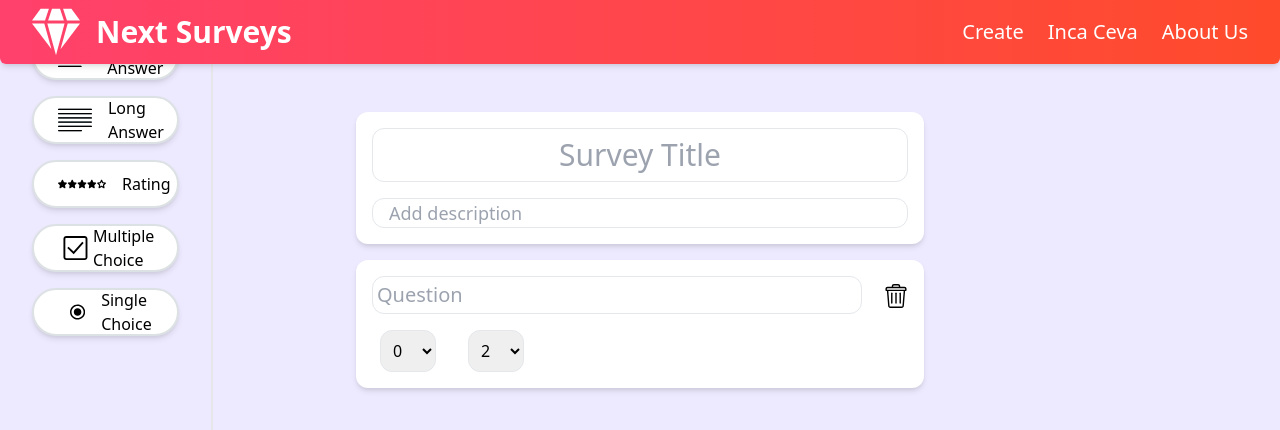
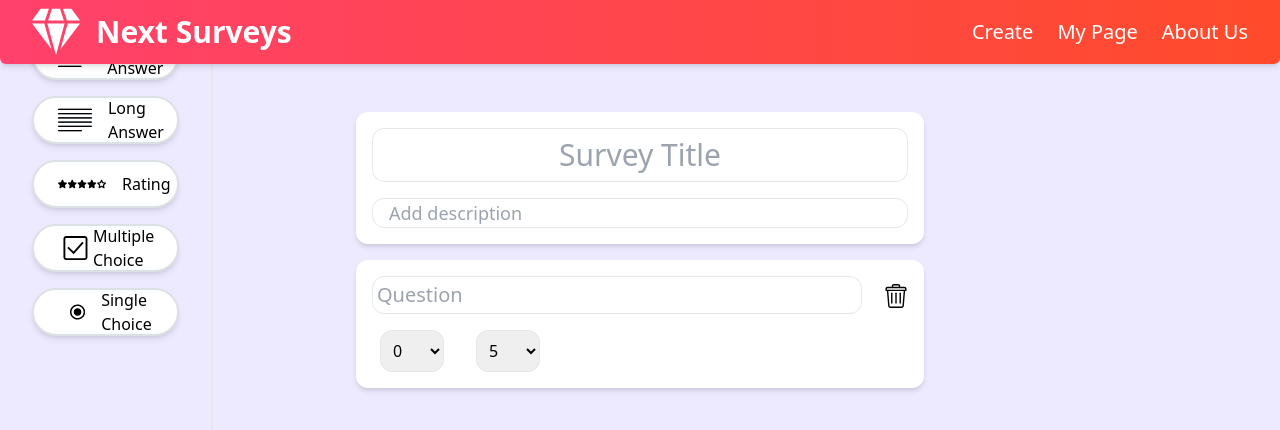
Before and after one commit to Spafi/online-surveys, a React (Create React App) app: page /create in a window 1280 px wide. Both pictures are taken after a click on the element "Rating". Shown: the top 430 px of the page. Built offline with nearby package versions, Linux system fonts and the light colour scheme; what tailwindcss-border-gradients would draw is missing.

Commit message:
Update select and input state

```diff
--- a/src/components/Navbar.js
+++ b/src/components/Navbar.js
@@ -1,7 +1,6 @@
 import { Link } from 'react-router-dom';
 
 const Navbar = () => {
-
 	return (
 		<div className='h-16 bg-gradient-to-r from-m-pink to-m-orange absolute w-full z-50 shadow-md flex justify-between px-8 text-white text-xl capitalize rounded-b-md'>
 			<Link to='/' className='items-center flex'>
@@ -29,7 +28,7 @@ const Navbar = () => {
 				<div>
 					<Link to='/create' className='border-b border-transparent hover:border-white'>Create</Link>
 				</div>
-				<div>Inca Ceva</div>
+				<div>My Page</div>
 				<div>About Us</div>
 			</div>
 		</div>
--- a/src/components/surveyCreation/Question.js
+++ b/src/components/surveyCreation/Question.js
@@ -4,6 +4,7 @@ import UUIDv4 from '../Utils';
 import { ReactComponent as Trash } from './icons/trash.svg';
 const Question = ({ id, type, onRemove, onChangeQuestionTitle }) => {
 	const [options, setOptions] = useState([{ id: UUIDv4(), value: '' }]);
+	const [select, setSelect] = useState({'ratingFrom': '0', 'ratingTo': '5'})
 
 	const removeOption = (optionId) => {
 		if (options.length > 1) {
@@ -19,6 +20,11 @@ const Question = ({ id, type, onRemove, onChangeQuestionTitle }) => {
 		}
 	};
 
+	const handleSelectChange = (e, selectId) => {
+		select[selectId] = e.target.value;
+		setSelect({ ...select });
+	};
+
 	return (
 		<div className='bg-white w-3/4 self-center rounded-xl p-4 shadow-md focus-within:shadow-xl focus-within:bg-gray-50 grid grid-cols-12 gap-4'>
 			<div className='col-span-11'>
@@ -32,8 +38,9 @@ const Question = ({ id, type, onRemove, onChangeQuestionTitle }) => {
 					type={type}
 					options={options}
 					setOptions={setOptions}
+					removeOption={removeOption}
 					handleInputChange={handleInputChange}
-					removeOption={removeOption}
+					handleSelectChange={handleSelectChange}
 				/>
 			</div>
 			<div className='flex justify-end cursor-pointer'>
--- a/src/components/surveyCreation/QuestionBody.js
+++ b/src/components/surveyCreation/QuestionBody.js
@@ -6,6 +6,7 @@ const QuestionBody = ({
 	options,
 	setOptions,
 	handleInputChange,
+	handleSelectChange,
 	removeOption,
 }) => {
 	let questionBody;
@@ -40,17 +41,21 @@ const QuestionBody = ({
 			questionBody = (
 				<div className='pl-2 outline-none'>
 					<select
-						name='rating-from'
-						id='rating-from'
-						className='p-2 mr-8 rounded-xl outline-none border focus:border-m-red w-14'
+						name='ratingFrom'
+						id='ratingFrom'
+						className='p-2 mr-8 rounded-xl outline-none border focus:border-m-red w-16'
+						defaultValue='0'
+						onChange={(e) => handleSelectChange(e, 'ratingFrom')}
 					>
 						<option value='0'>0</option>
 						<option value='1'>1</option>
 					</select>
 					<select
-						name='rating-to'
-						id='rating-to'
-						className='p-2 rounded-xl outline-none border focus:border-m-red w-14'
+						name='ratingTo'
+						id='ratingTo'
+						className='p-2 rounded-xl outline-none border focus:border-m-red w-16'
+						defaultValue='5'
+						onChange={(e) => handleSelectChange(e, 'ratingTo')}
 					>
 						<option value='2'>2</option>
 						<option value='3'>3</option>
--- a/src/components/surveyCreation/SurveyCreation.js
+++ b/src/components/surveyCreation/SurveyCreation.js
@@ -9,7 +9,6 @@ import Question from './Question';
 import UUIDv4 from '../Utils';
 
 const SurveyCreation = () => {
-
 	// eslint-disable-next-line
 	const [surveyContent, setSurveyContent] = useState({});
 	// eslint-disable-next-line
@@ -21,28 +20,30 @@ const SurveyCreation = () => {
 	const onChangeTitle = (e) => {
 		const title = e.target.value;
 		setTitle(title);
-		console.log(questions);
+		setSurveyContent({...surveyContent, title})
 	};
 	const onChangeDescription = (e) => {
 		const description = e.target.value;
 		setDescription(description);
+		setSurveyContent({ ...surveyContent, description });
+		console.log(surveyContent);
 	};
 
 	const handleQuestionTitleChange = (e, questionId) => {
 		const questionTitle = e.target.value;
-		for (let question of questions) {
+		for (let question of questions)
 			if (question.id === questionId) question.title = questionTitle;
-		}
+		setSurveyContent({...surveyContent, questions})
 	};
-
-
 
 	const removeQuestion = (questionId) => {
 		const newQuestions = questions.filter(
 			(question) => question.id !== questionId
 		);
 		setQuestions(newQuestions);
+		setSurveyContent({ ...surveyContent, newQuestions });
 	};
+
 
 	return (
 		<div className='bg-purple-100 grid w-screen h-screen pt-16 grid-cols-6 scrollbar-thin scrollbar-thumb-red-300 scrollbar-track-transparent overflow-y-scroll scrollbar-thumb-rounded-full scrollbar-track-rounded-full relative'>
```
